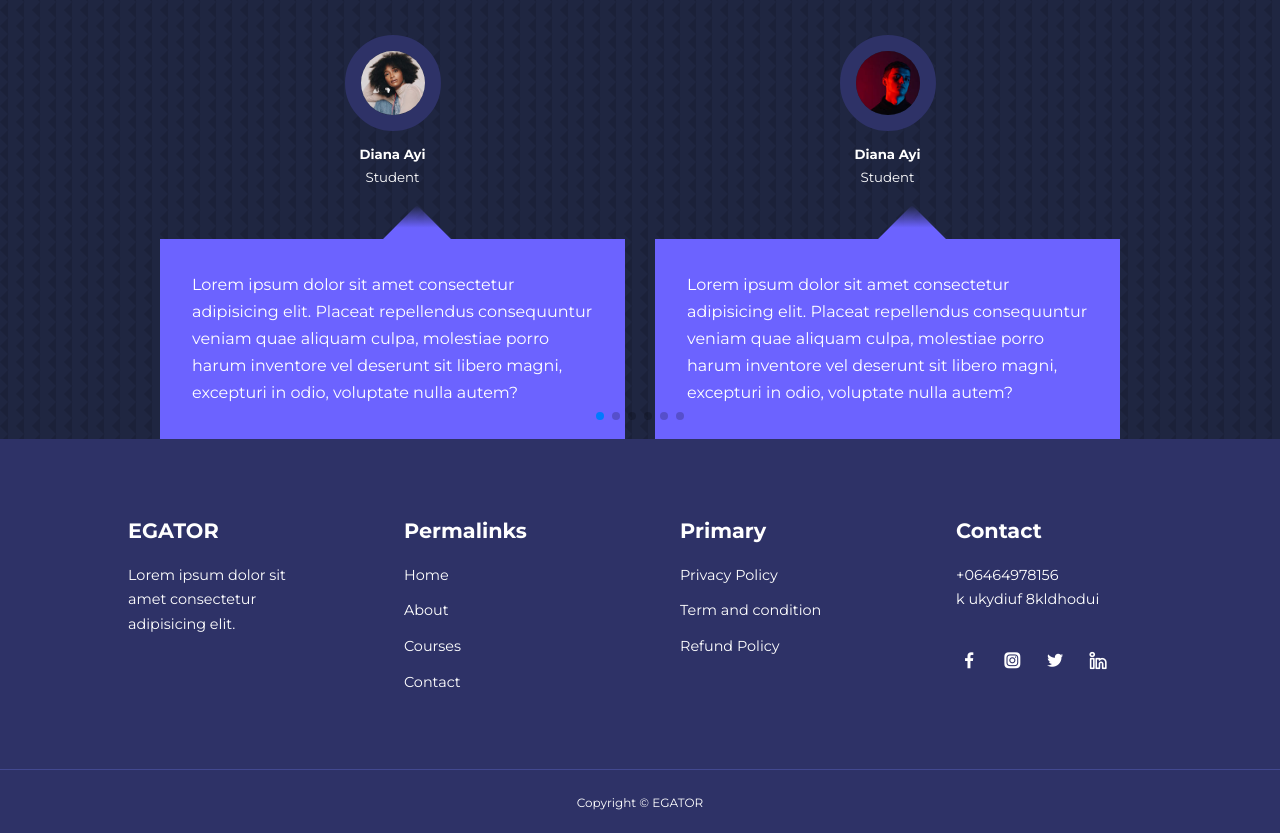
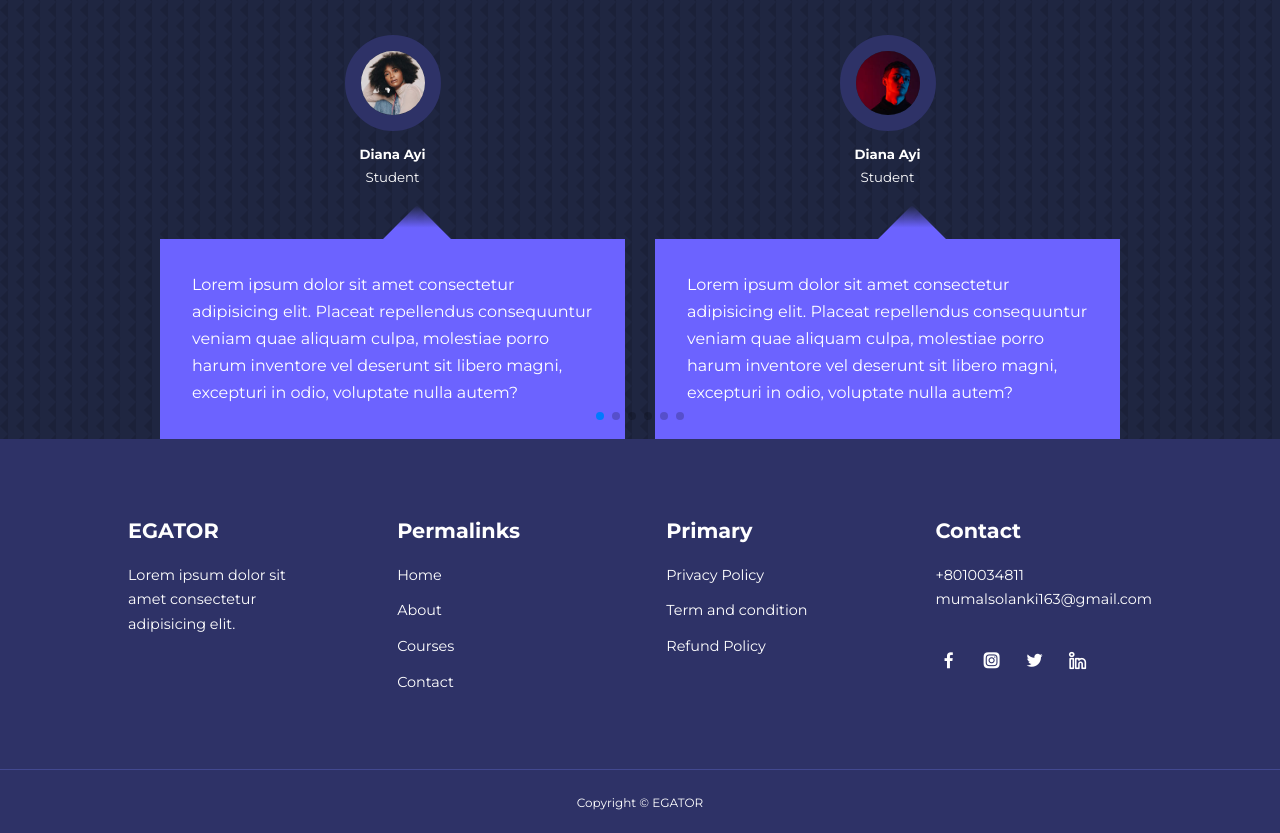
Before and after one commit to mumal163/EGATOR-school, a plain HTML site: page index.html in a window 1280 px wide. Shown: the part 4590-5423 px from the top of the page. Drawn offline with nearby package versions, Linux system fonts and the light colour scheme.

Commit message:
Update index.html

```diff
--- a/index.html
+++ b/index.html
@@ -395,8 +395,8 @@
                 <div class="footer_4">
                     <h4>Contact</h4>
                    <div>
-                    <p>+06464978156</p>
-                    <p>k ukydiuf 8kldhodui</p>
+                    <p>+8010034811</p>
+                    <p>mumalsolanki163@gmail.com</p>
                    </div>
 
                    <ul class="footer_socials">
```
